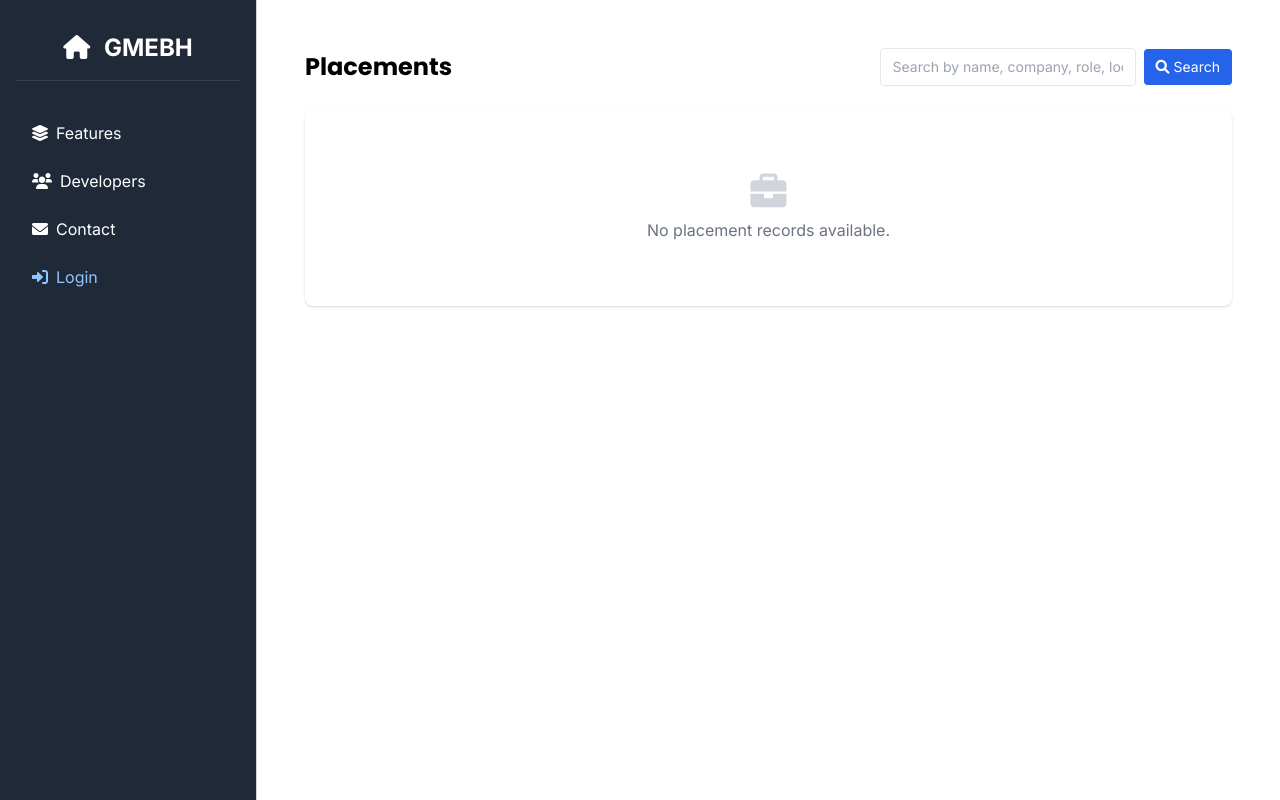
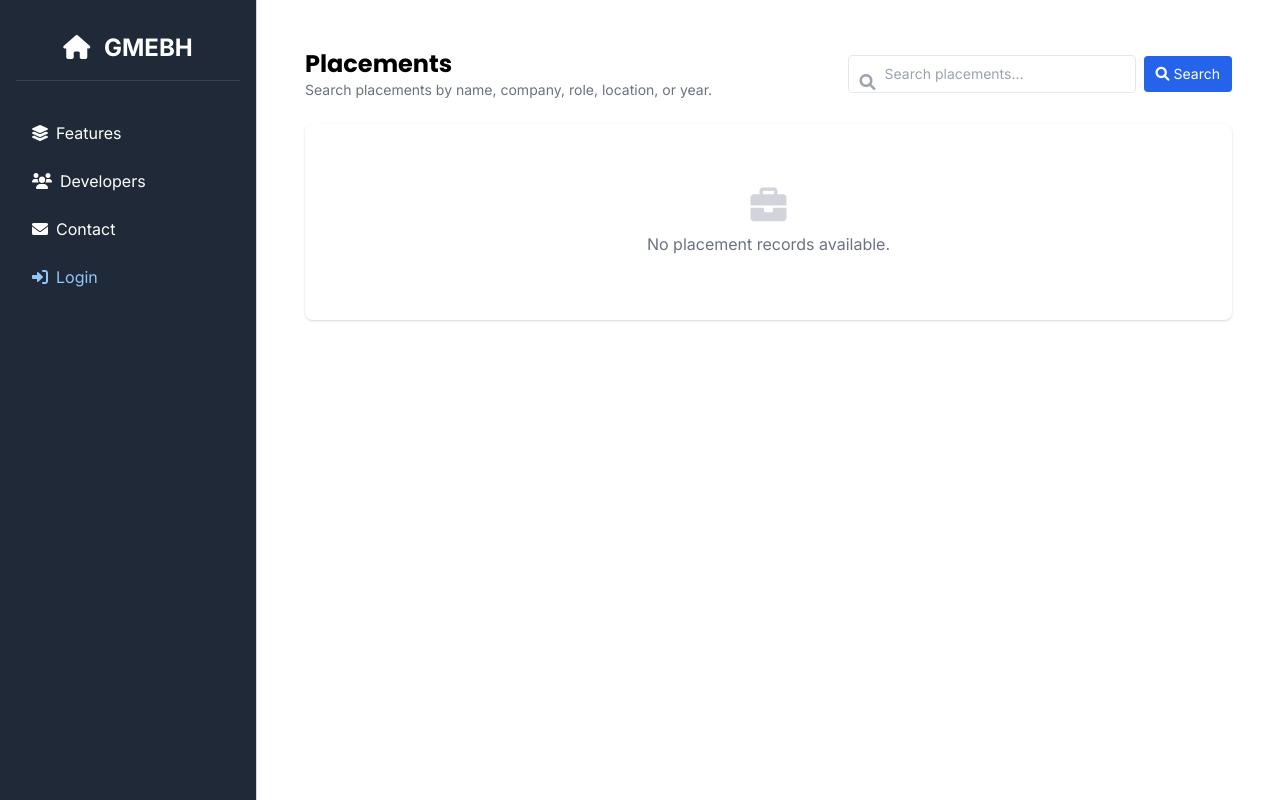
Before and after one commit to gmehostel-hub/GMEBH_website, a Python web app: template templates/warden/placements.html in a window 1280 px wide. Run offline with Jinja, Linux system fonts and the light colour scheme; the template is opened without the code that fills it, so the values that code supplies are empty.

Commit message:
placement records cards update

```diff
--- a/templates/warden/placements.html
+++ b/templates/warden/placements.html
@@ -4,13 +4,19 @@
 
 {% block content %}
 <div class="p-6">
-  <div class="flex justify-between items-center mb-6">
-    <h1 class="text-2xl font-bold">Placements</h1>
-    <form method="get" action="{{ url_for('warden_placements') }}" class="flex items-center space-x-2">
-      <input type="text" name="q" value="{{ q or '' }}" placeholder="Search by name, company, role, location, year" class="border rounded px-3 py-2 text-sm w-64" />
-      <button type="submit" class="px-3 py-2 text-sm rounded bg-blue-600 text-white hover:bg-blue-700"><i class="fas fa-search mr-1"></i>Search</button>
+  <div class="flex flex-col sm:flex-row sm:items-center sm:justify-between gap-3 mb-6">
+    <div>
+      <h1 class="text-2xl font-bold">Placements</h1>
+      <p class="text-sm text-gray-500">Search placements by name, company, role, location, or year.</p>
+    </div>
+    <form method="get" action="{{ url_for('warden_placements') }}" class="w-full sm:w-auto flex items-center gap-2 flex-wrap">
+      <div class="relative">
+        <i class="fas fa-search absolute left-3 top-1/2 -translate-y-1/2 text-gray-400"></i>
+        <input type="text" name="q" value="{{ q or '' }}" placeholder="Search placements..." class="border rounded pl-9 pr-3 py-2 text-sm w-full sm:w-72 focus:ring-2 focus:ring-blue-500 focus:border-blue-500" />
+      </div>
+      <button type="submit" class="px-3 py-2 text-sm rounded bg-blue-600 text-white hover:bg-blue-700"><i class="fas fa-magnifying-glass mr-1"></i>Search</button>
       {% if q %}
-      <a href="{{ url_for('warden_placements') }}" class="text-sm text-gray-500 hover:underline">Clear</a>
+      <a href="{{ url_for('warden_placements') }}" class="text-sm text-gray-500 hover:text-gray-700">Clear</a>
       {% endif %}
     </form>
   </div>
@@ -19,31 +25,23 @@
     {% if placements %}
       <div class="grid grid-cols-1 sm:grid-cols-2 lg:grid-cols-3 gap-6">
         {% for p in placements %}
-        <div class="border rounded-lg p-4 hover:shadow transition-shadow">
-          <div class="flex items-start justify-between">
-            <div class="flex items-center">
-              <div class="p-3 rounded-full bg-blue-100 text-blue-600 mr-3">
-                <i class="fas fa-briefcase"></i>
+        <div class="relative rounded-xl border bg-gradient-to-br from-white to-slate-50 p-5 shadow-sm hover:shadow-md hover:-translate-y-0.5 transition-all">
+          <!-- Year badge -->
+          <div class="absolute right-3 top-3">
+            <span class="inline-flex items-center text-xs font-medium px-2 py-0.5 rounded-full bg-slate-100 text-slate-700"><i class="fas fa-calendar mr-1"></i>{{ p.year }}</span>
+          </div>
+
+          <div class="flex items-start gap-3">
+            {% set comp = (p.company or '') %}
+            {% set initials = (comp.split()[0][0] ~ (comp.split()[1][0] if comp.split()|length>1 else '')).upper() if comp else 'C' %}
+            <div class="flex h-12 w-12 items-center justify-center rounded-full bg-blue-600 text-white font-semibold shadow-sm">{{ initials }}</div>
+            <div class="min-w-0 w-full">
+              <div class="text-base font-semibold text-gray-900">{{ p.student_name }}</div>
+              <div class="mt-2 space-y-1 text-sm">
+                <div class="text-gray-700"><span class="text-gray-500">Company:</span> {{ p.company }}</div>
+                <div class="text-gray-700"><span class="text-gray-500">Role:</span> {{ p.role }}</div>
+                <div class="text-gray-700"><span class="text-gray-500">Package (LPA):</span> {{ p.package_lpa }}</div>
               </div>
-              <div>
-                <div class="text-sm text-gray-500">{{ p.company }}</div>
-                <div class="text-lg font-semibold">{{ p.role }}</div>
-              </div>
-            </div>
-            <span class="text-xs px-2 py-1 rounded bg-gray-100 text-gray-600">{{ p.year }}</span>
-          </div>
-          <div class="mt-4 space-y-1 text-sm">
-            <div class="flex items-center text-gray-600">
-              <i class="fas fa-user mr-2 text-gray-400"></i>
-              <span class="font-medium">{{ p.student_name }}</span>
-            </div>
-            <div class="flex items-center text-gray-600">
-              <i class="fas fa-location-dot mr-2 text-gray-400"></i>
-              <span>{{ p.location }}</span>
-            </div>
-            <div class="flex items-center text-green-700">
-              <i class="fas fa-indian-rupee-sign mr-2 text-green-600"></i>
-              <span class="font-semibold">{{ p.package_lpa }} LPA</span>
             </div>
           </div>
         </div>
@@ -56,11 +54,11 @@
         <div class="flex items-center space-x-2">
           {% set prev_page = page - 1 %}
           {% set next_page = page + 1 %}
-          <a class="px-3 py-2 border rounded text-sm {{ 'opacity-50 pointer-events-none' if page <= 1 }}" href="{{ url_for('warden_placements', q=q, page=prev_page) }}">Prev</a>
+          <a class="px-3 py-2 border rounded text-sm {{ 'opacity-50 pointer-events-none' if page <= 1 }}" href="{{ url_for('warden_placements', q=q, page=prev_page) }}" aria-label="Previous">Prev</a>
           {% for i in range(1, total_pages + 1) %}
-            <a href="{{ url_for('warden_placements', q=q, page=i) }}" class="px-3 py-2 border rounded text-sm {{ 'bg-gray-800 text-white border-gray-800' if i == page else 'bg-white' }}">{{ i }}</a>
+            <a href="{{ url_for('warden_placements', q=q, page=i) }}" class="px-3 py-2 border rounded text-sm {{ 'bg-blue-600 text-white border-blue-600' if i == page else 'bg-white hover:bg-gray-50' }}">{{ i }}</a>
           {% endfor %}
-          <a class="px-3 py-2 border rounded text-sm {{ 'opacity-50 pointer-events-none' if page >= total_pages }}" href="{{ url_for('warden_placements', q=q, page=next_page) }}">Next</a>
+          <a class="px-3 py-2 border rounded text-sm {{ 'opacity-50 pointer-events-none' if page >= total_pages }}" href="{{ url_for('warden_placements', q=q, page=next_page) }}" aria-label="Next">Next</a>
         </div>
       </div>
       {% endif %}
```
Also changed, not shown: templates/student/placements.html (+29 -31 lines).
